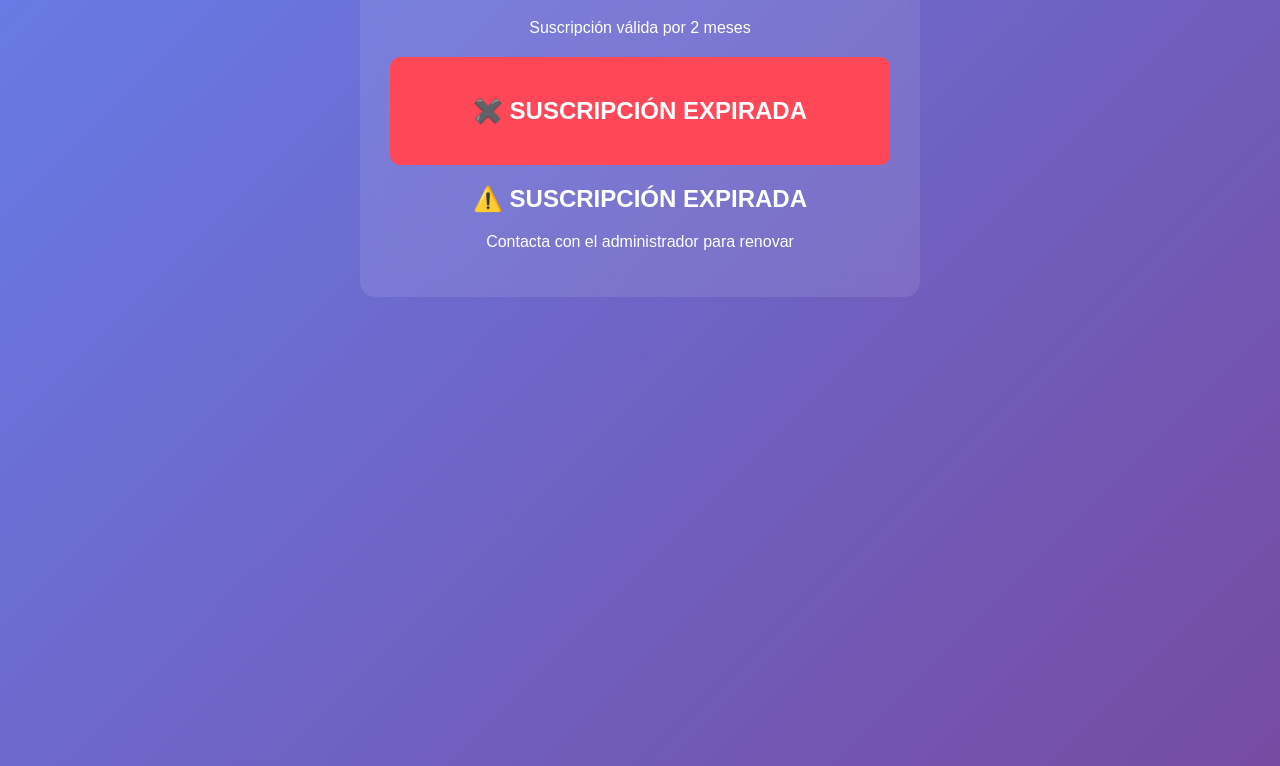
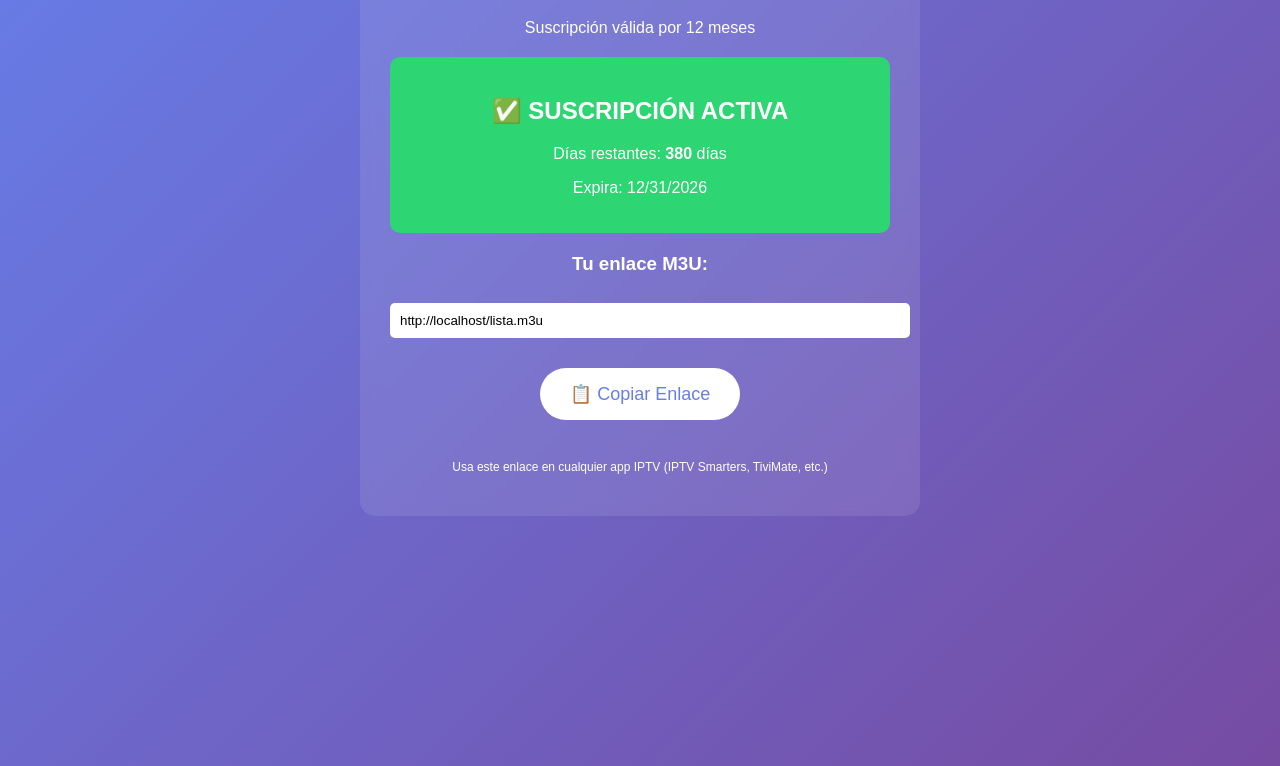
Before and after one commit to storresher5-commits/IPTV, a plain HTML site: page index.html in a window 1280 px wide. Shown: the part 150-916 px from the top of the page. Drawn offline with Linux system fonts and the light colour scheme.

Commit message:
Update index.html

```diff
--- a/index.html
+++ b/index.html
@@ -51,7 +51,7 @@
 <body>
     <div class="container">
         <h1>📺 ACCESO IPTV</h1>
-        <p>Suscripción válida por 2 meses</p>
+        <p>Suscripción válida por 12 meses</p>
 
         <div id="status"></div>
 
@@ -73,7 +73,7 @@
 
     <script>
         // CONFIGURACIÓN - EDITA ESTO
-        const fechaExpiracion = new Date('2024-12-17'); // Cambia esta fecha
+        const fechaExpiracion = new Date('2026-12-31'); // Cambia esta fecha
         const enlaceM3U = 'lista.m3u'; // Nombre de tu archivo M3U
         const diasRestantesSpan = document.getElementById('dias-restantes');
 
```
